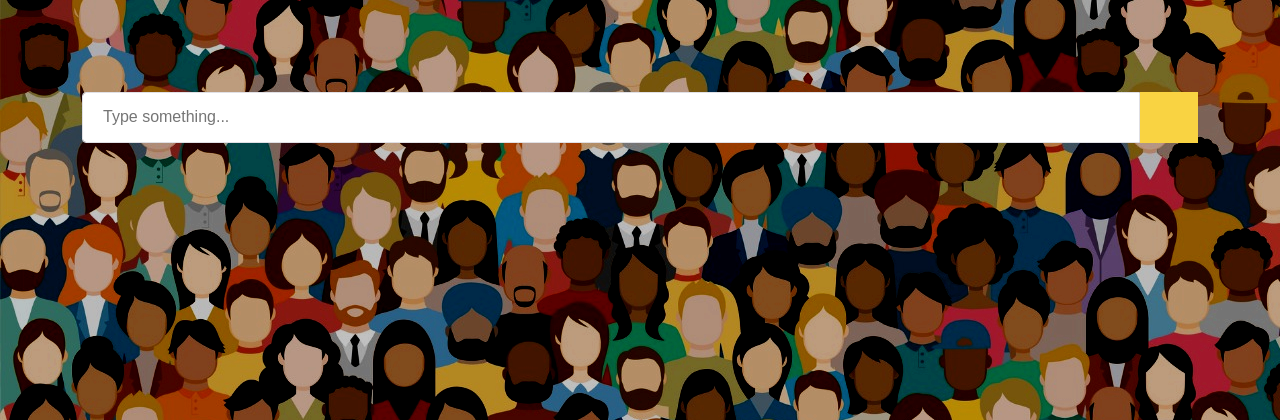
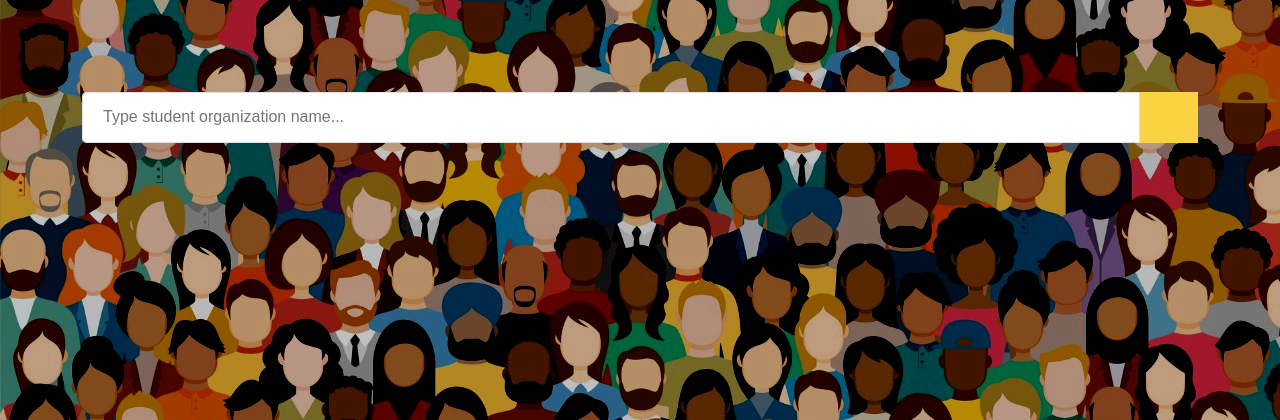
Before and after one commit to mayadummett/belongr-starter, a Flask app: page /search-for-ratings in a window 1280 px wide. Shown: the part 289-709 px from the top of the page. Run offline with Flask 2, Linux system fonts and the light colour scheme; some libraries are stand-ins or nearby versions.

Commit message:
associating id with search for ratings page

```diff
--- a/webapp/templates/search_for_ratings.html
+++ b/webapp/templates/search_for_ratings.html
@@ -21,7 +21,7 @@
       <form role="search" method="get" class="search-form form" action="">
         <label>
             <span class="screen-reader-text">Search for...</span>
-            <input type="search" class="search-field" placeholder="Type something..." value="" name="s" title="" />
+            <input id = "student_organization_name" type="search" class="search-field" placeholder="Type student organization name..." value="" name="s" title="" />
         </label>
         <input type="submit" class="search-submit button" value="&#xf002" />
     </form>
```
